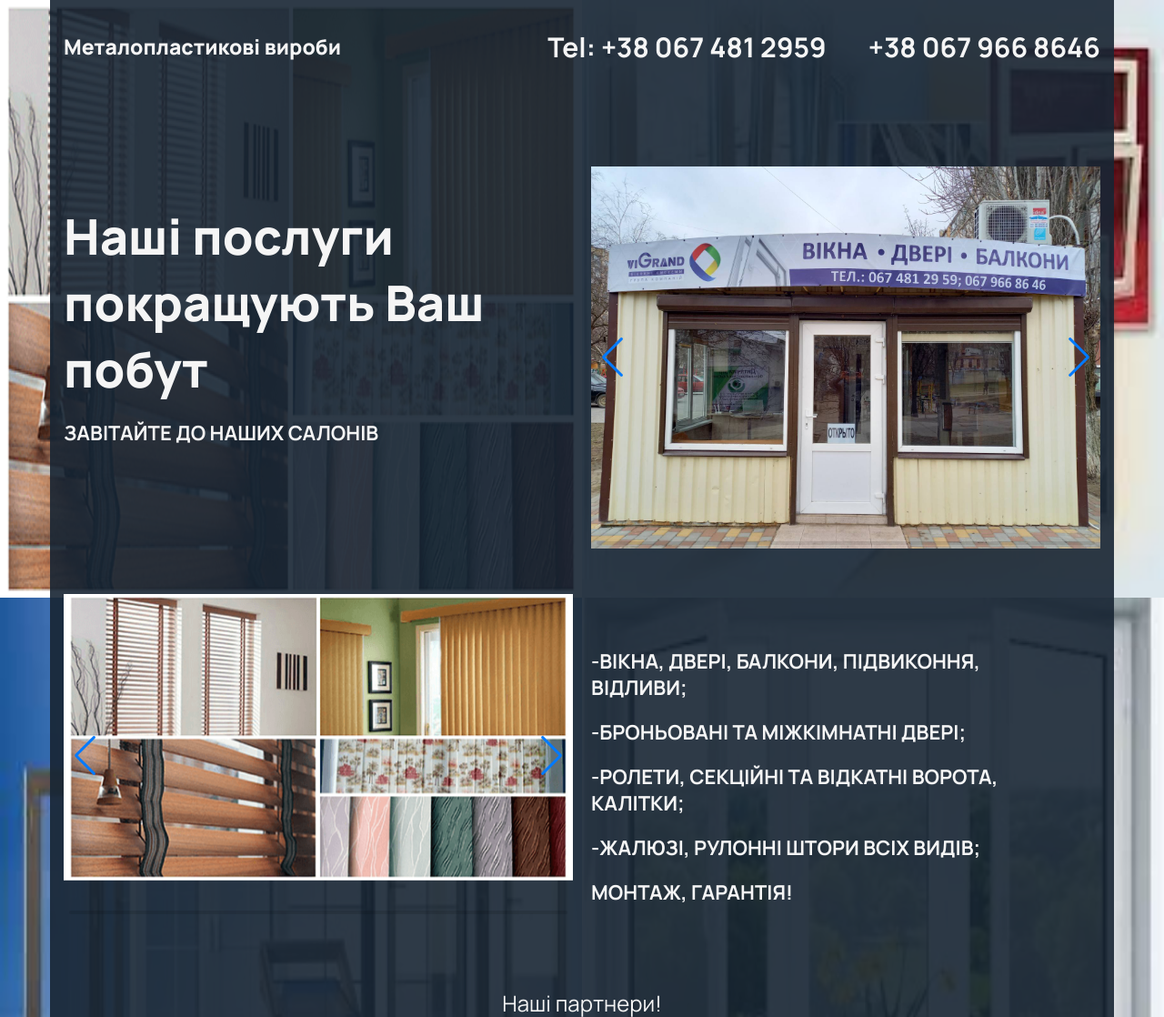
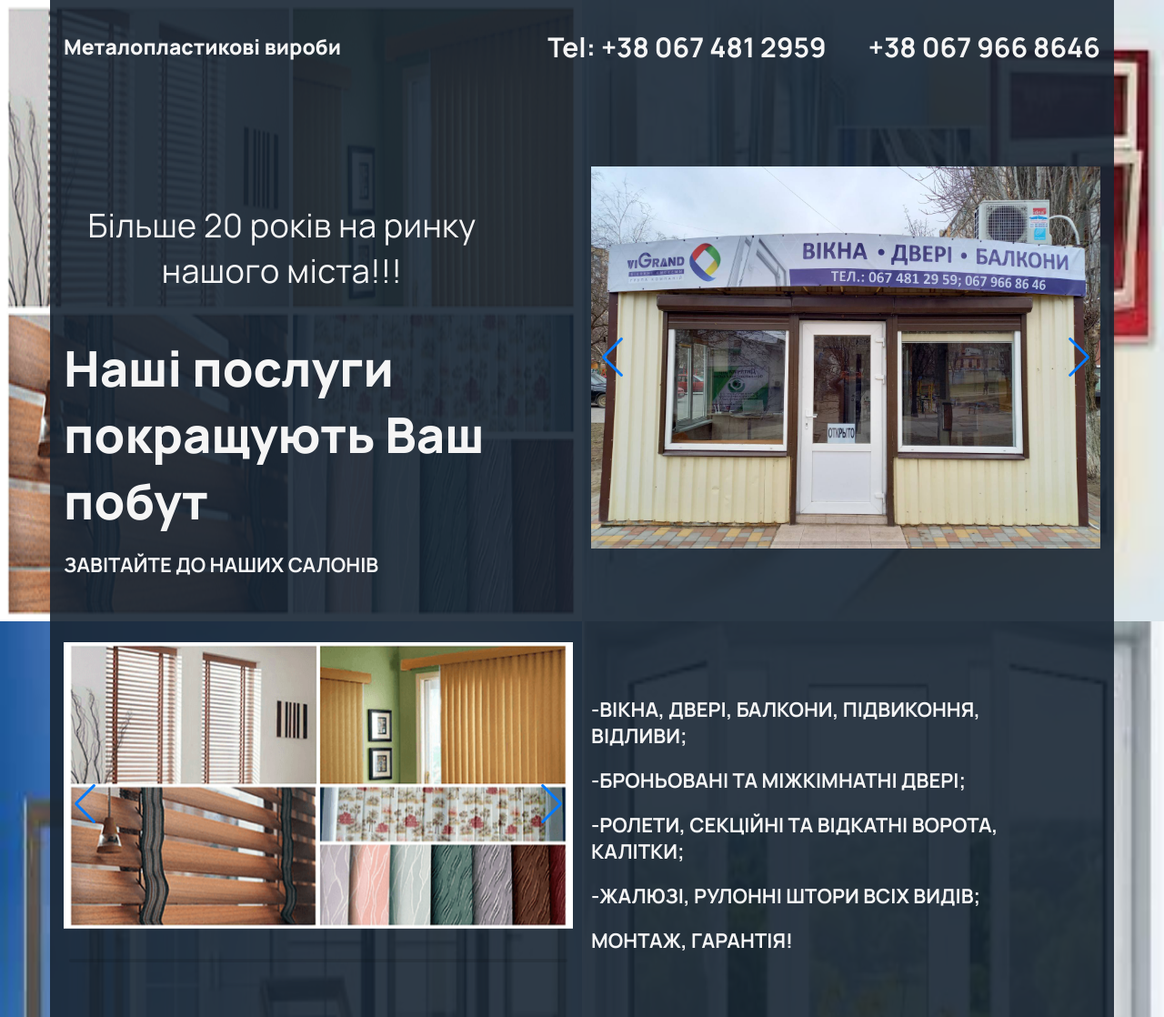
Before and after one commit to rumiyevskiy/slavik, a plain HTML site: page index.html in a window 1280 px wide. Shown: the top 1118 px of the page at 91% size. Drawn offline with nearby package versions, Linux system fonts and the light colour scheme.

Commit message:
changed swiper direction add text corrected css for text

```diff
--- a/css/style.css
+++ b/css/style.css
@@ -116,6 +116,12 @@ body {
     text-decoration: underline;
 }
 
+@media (max-width: 990.98px) {
+    .menu__link {
+        font-size: 18px;
+    }
+}
+
 @media (max-width: 767.98px) {
     .menu__list {
         justify-content: center;
@@ -160,12 +166,18 @@ body {
     flex: 0 1 50%;
 }
 
+.main-block__container div:nth-of-type(2) {
+    flex-direction: row-reverse;
+}
+
 .content-main-block {
     padding-top: 40px;
 }
+
 .content-main-block__body {
     padding-right: 80px;
 }
+
 .content-main-block__sub-title {
     font-weight: 700;
     font-size: 22px;
@@ -181,10 +193,18 @@ body {
     margin-bottom: 20px;
 }
 .content-main-block__text {
-    font-size: 17px;
-    line-height: 23px;
+    font-size: 36px;
+    line-height: 50px;
     letter-spacing: 0.01em;
     margin-bottom: 45px;
+    text-align: center;
+}
+
+@media (max-width: 767.98px) {
+    .content-main-block__body {
+        padding-right: 0px;
+        text-align: center;
+    }
 }
 
 .content-main-block__form {
@@ -252,6 +272,20 @@ body {
     .body-main-block {
         display: block;
     }
+
+    .main-block__container div:nth-of-type(2) .body-main-block {
+        /* position: relative; */
+    }
+
+    .main-block__container div:nth-of-type(2) .body-main-block__slider {
+        /* margin-bottom: -50%; */
+
+    }
+
+    .main-block__container div:nth-of-type(2) .body-main-block__content {
+        /* margin-top: -50%; */
+
+    }
 }
 
 /* ****************************************************** */
--- a/index.html
+++ b/index.html
@@ -55,12 +55,13 @@
 
                             <div class="content-main-block__body">
 
+                                <div class="content-main-block__text">Більше 20 років на ринку нашого міста!!!</div>
 
                                 <div class="content-main-block__title">Наші послуги покращують Ваш побут</div>
 
                                 <div class="content-main-block__sub-title">Завітайте до наших салонів</div>
 
-                                <div class="content-main-block__text"></div>
+
                             </div>
 
                             <!-- <form class="content-main-block__form form-main-block" action="#">
@@ -113,38 +114,6 @@
 
                     <div class="main-block__body body-main-block">
 
-                        <!-- Slider main container -->
-                        <div class="body-main-block__slider slider-main-block swiper">
-
-                            <!-- Additional required wrapper -->
-                            <div class="slider-main-block__wrapper swiper-wrapper">
-
-                                <!-- Slides -->
-                                <div class="slider-main-block__slide swiper-slide">
-                                    <img src="img/2812-11.png" alt="">
-                                </div>
-
-                                <div class="slider-main-block__slide swiper-slide">
-                                    <img src="img/1338053-yak-obrati-horoshi-vikna-i-dveri-osnovni-rekomendatsiyi.jpeg" alt="">
-                                </div>
-
-                                <div class="slider-main-block__slide swiper-slide">
-                                    <img src="img/завантаження.jpg" alt="">
-                                </div>
-                                ...
-                            </div>
-
-                                 <!-- If we need pagination -->
-                                <div class="slider-main-block__pagination swiper-pagination"></div>
-
-                                <!-- If we need navigation buttons -->
-                                <div class="slider-main-block__arrow swiper-button-prev"></div>
-                                <div class="slider-main-block__arrow swiper-button-next"></div>
-
-                                <!-- If we need scrollbar -->
-                                <div class="swiper-scrollbar"></div>
-                        </div>
-
                         <div class="body-main-block__content content-main-block ">
 
                             <div class="content-main-block__body">
@@ -175,7 +144,37 @@
 
                         </div>
 
+                        <!-- Slider main container -->
+                        <div class="body-main-block__slider slider-main-block2 swiper">
 
+                            <!-- Additional required wrapper -->
+                            <div class="slider-main-block__wrapper swiper-wrapper">
+
+                                <!-- Slides -->
+                                <div class="slider-main-block__slide swiper-slide">
+                                    <img src="img/2812-11.png" alt="">
+                                </div>
+
+                                <div class="slider-main-block__slide swiper-slide">
+                                    <img src="img/1338053-yak-obrati-horoshi-vikna-i-dveri-osnovni-rekomendatsiyi.jpeg" alt="">
+                                </div>
+
+                                <div class="slider-main-block__slide swiper-slide">
+                                    <img src="img/завантаження.jpg" alt="">
+                                </div>
+                                ...
+                            </div>
+
+                                 <!-- If we need pagination -->
+                                <div class="slider-main-block__pagination swiper-pagination"></div>
+
+                                <!-- If we need navigation buttons -->
+                                <div class="slider-main-block__arrow swiper-button-prev"></div>
+                                <div class="slider-main-block__arrow swiper-button-next"></div>
+
+                                <!-- If we need scrollbar -->
+                                <div class="swiper-scrollbar"></div>
+                        </div>
 
                     </div>
 
--- a/js/script.js
+++ b/js/script.js
@@ -22,3 +22,29 @@ const swiper = new Swiper('.slider-main-block', {
       delay: 6000,
     },
   });
+
+  const swiper2 = new Swiper('.slider-main-block2', {
+    // Optional parameters
+    loop: true,
+
+    // // If we need pagination
+    // pagination: {
+    //   el: '.swiper-pagination',
+    // },
+
+    // Navigation arrows
+    navigation: {
+      nextEl: '.slider-main-block__arrow.swiper-button-next',
+      prevEl: '.slider-main-block__arrow.swiper-button-prev',
+    },
+
+    // // And if we need scrollbar
+    // scrollbar: {
+    //   el: '.swiper-scrollbar',
+    // },
+
+    autoplay: {
+      delay: 6000,
+      reverseDirection: true,
+    },
+  });
```
